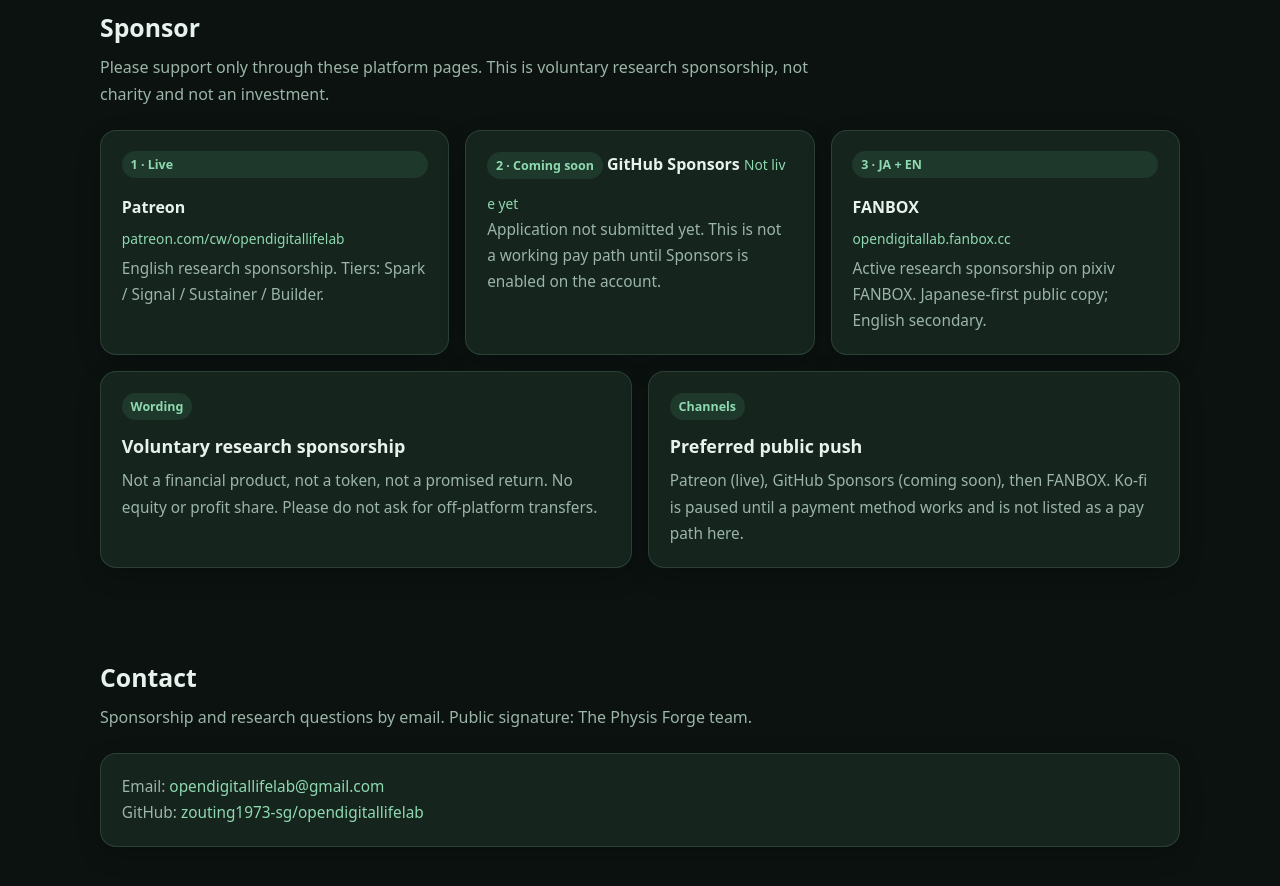
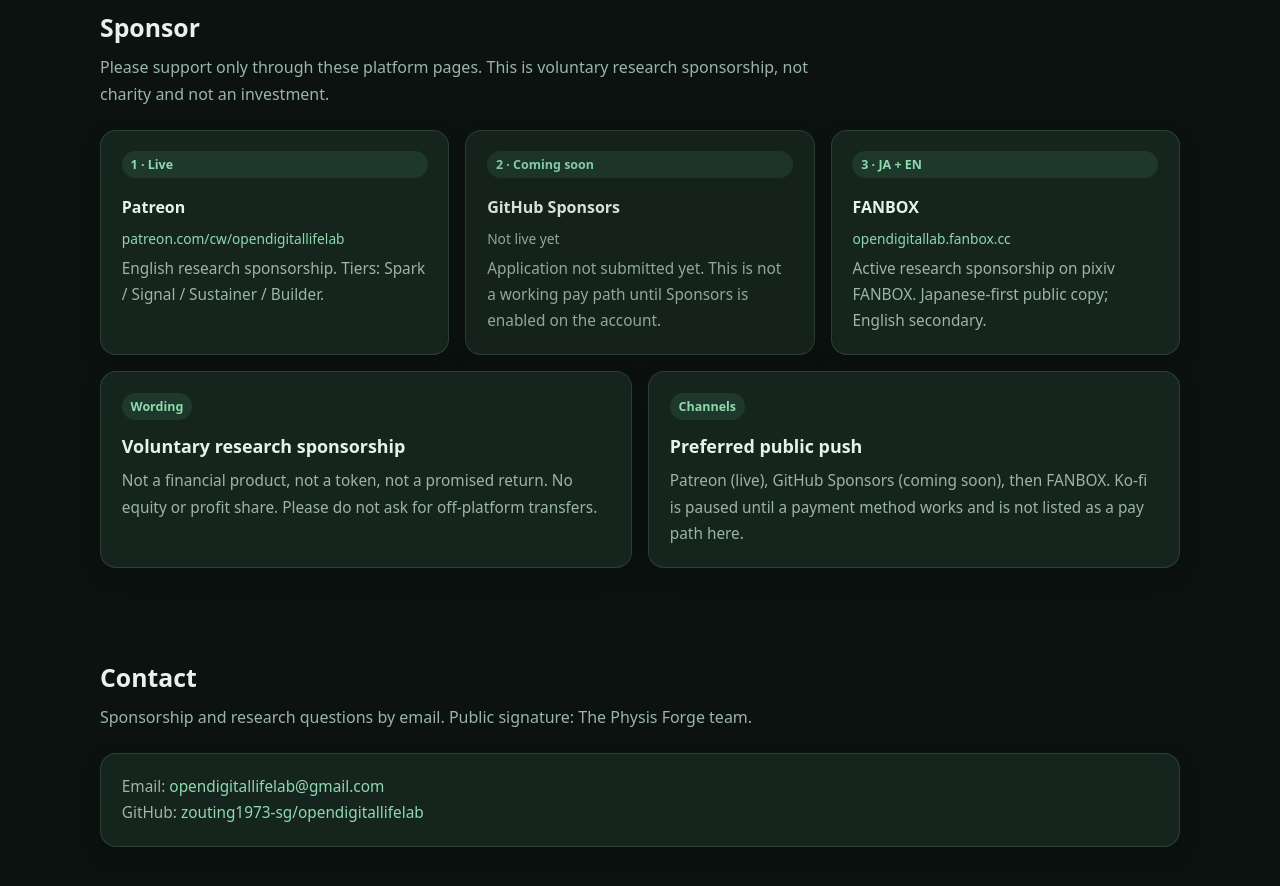
Before and after one commit to zouting1973-sg/opendigitallifelab, a plain HTML site: page index.html in a window 1280 px wide. Shown: the part 1740-2626 px from the top of the page. Drawn offline with Linux system fonts and the light colour scheme.

Commit message:
Park Ko-fi; active push Patreon, Sponsors (coming), FANBOX

```diff
--- a/styles.css
+++ b/styles.css
@@ -148,7 +148,8 @@
 .kv-row dt { color: var(--muted); }
 .kv-row dd { margin: 0; }
 
-.channels a.channel {
+.channels a.channel,
+.channels .channel {
   display: flex; flex-direction: column; gap: 0.35rem;
   text-decoration: none; color: inherit;
   transition: border-color 0.15s, transform 0.15s;
@@ -158,6 +159,11 @@
   transform: translateY(-2px);
   text-decoration: none;
 }
+.channels .channel-soon {
+  opacity: 0.92;
+  cursor: default;
+}
+.channels .channel-soon .url { color: var(--muted); }
 .channels .name { font-weight: 700; color: var(--text); }
 .channels .url { color: var(--accent-2); font-size: 0.86rem; word-break: break-all; }
 
```
